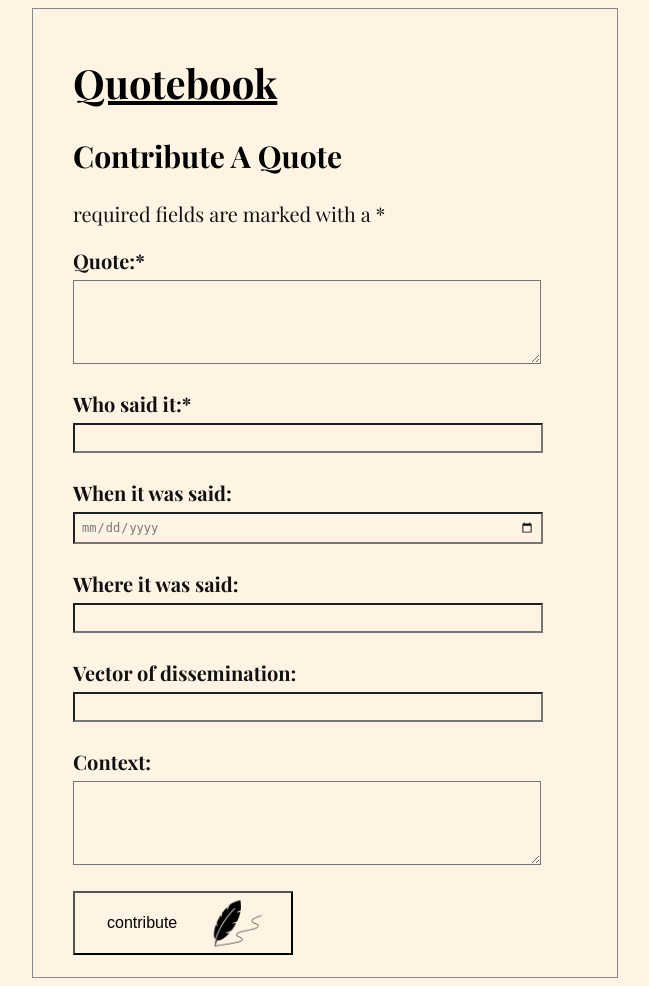
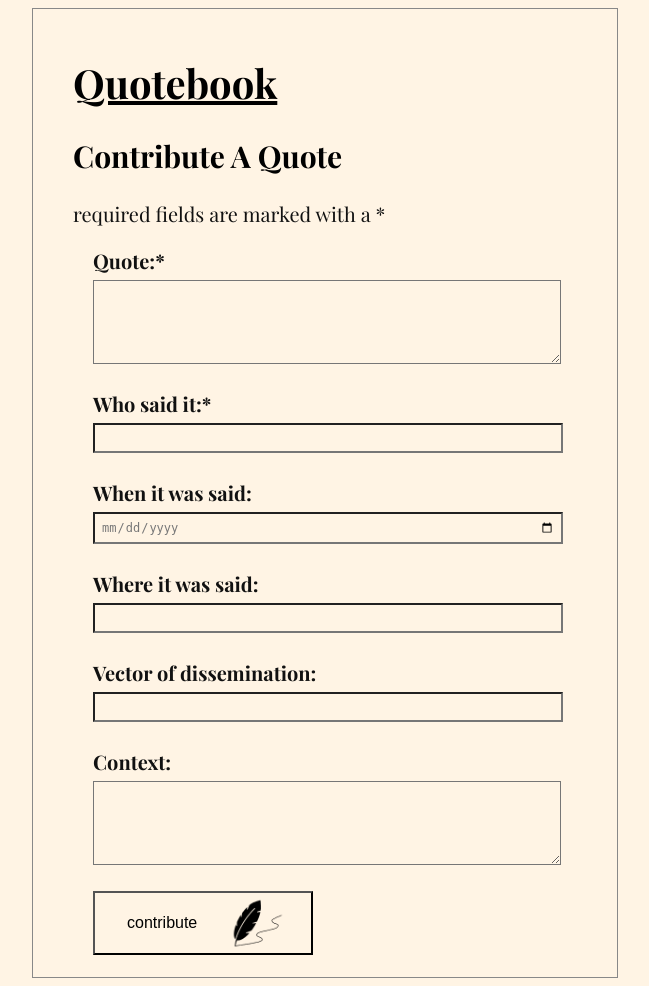
Before and after one commit to amminer/cloud-final-quotebook, a Flask app: page /contribute in a window 1280 px wide. Shown: the whole page, without its empty margins (315-964 px from the left). Run offline with Flask 3, Linux system fonts and the light colour scheme.

Commit message:
restore form left padding for more centered look

```diff
--- a/hw2/static/style.css
+++ b/hw2/static/style.css
@@ -39,6 +39,7 @@ form {
     margin:.1em auto;
     width: 504px;
     border: 1px;
+    padding-left: 1em;
 }
 
 input[type=date], input[type=text], input[type=textarea], textarea
```
